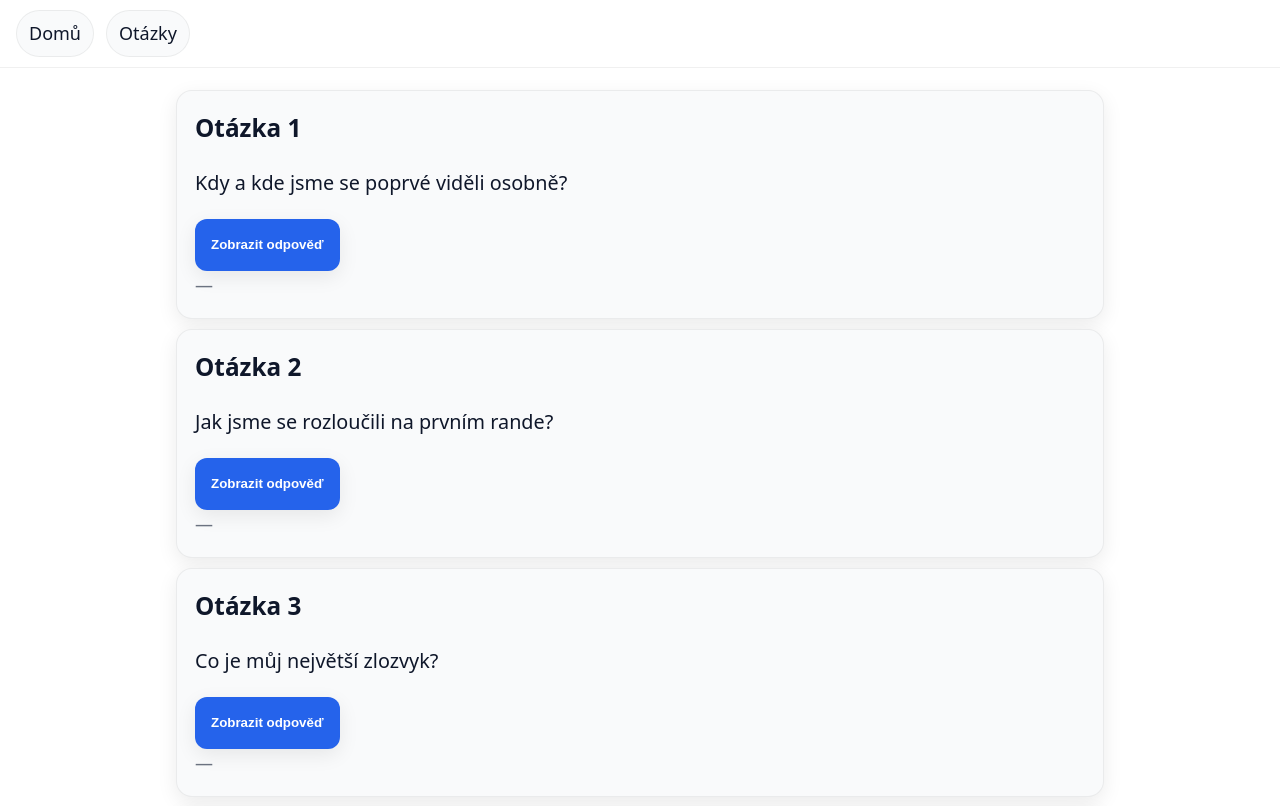
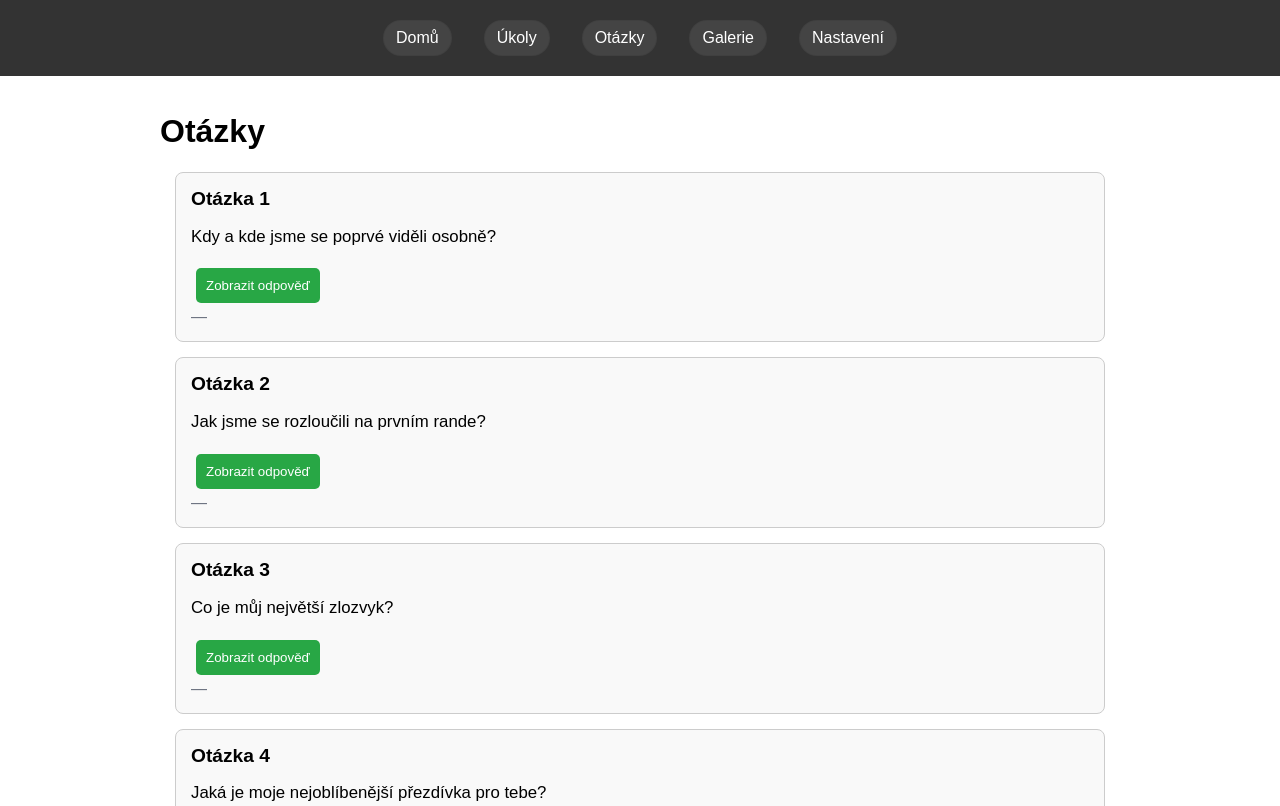
Before and after one commit to danygit123/matej_se_zeni, a plain HTML site: page otazky.html in a window 1280 px wide. Shown: the top 806 px of the page. Drawn offline with Linux system fonts and the light colour scheme.

Commit message:
Add files via upload

```diff
--- a/otazky.html
+++ b/otazky.html
@@ -4,53 +4,21 @@
   <meta charset="UTF-8">
   <meta name="viewport" content="width=device-width, initial-scale=1">
   <title>Otázky</title>
-  <style>
-    :root{
-      --bg:#ffffff; --text:#0f172a; --muted:#6b7280; --primary:#2563eb; --card:#f9fafb;
-      --radius:16px; --shadow:0 6px 20px rgba(0,0,0,.08);
-    }
-    @media (prefers-color-scheme: dark){
-      :root{ --bg:#0b1020; --text:#e5e7eb; --muted:#9ca3af; --card:#111827; --primary:#3b82f6; }
-    }
-    *{ box-sizing:border-box; }
-    html{ font-size:18px; }
-    body{ margin:0; background:var(--bg); color:var(--text);
-      font-family: system-ui, -apple-system, Segoe UI, Roboto, Ubuntu, Cantarell, Noto Sans, Arial; line-height:1.6; }
-    a{ color:inherit; text-decoration:none; } a:hover{ text-decoration:none; } a:visited{ color:inherit; }
-
-    header{ position:sticky; top:0; z-index:10; background:color-mix(in srgb, var(--bg) 92%, transparent);
-      border-bottom:1px solid rgba(0,0,0,.06); backdrop-filter:blur(6px); }
-    .topnav{ display:flex; gap:12px; padding:10px 16px; overflow:auto; }
-    .topnav a{ padding:8px 12px; border-radius:999px; white-space:nowrap; border:1px solid rgba(0,0,0,.06); background:var(--card); }
-
-    .container{ width:100%; max-width:960px; margin:0 auto; padding:12px 16px 32px; }
-    .muted{ color:var(--muted); }
-
-    .btn{
-      display:inline-flex; align-items:center; justify-content:center; min-height:52px; padding:12px 16px;
-      border-radius:12px; border:0; background:var(--primary); color:#fff; font-weight:800; cursor:pointer; box-shadow:var(--shadow);
-    }
-    .btn-secondary{ background:#6b7280; }
-    .btn:active{ transform:scale(.98); }
-
-    .question{ background:var(--card); border:1px solid rgba(0,0,0,.06); border-radius:16px; padding:18px; margin:10px 0; box-shadow:var(--shadow); }
-    .question h2{ margin:0 0 6px; font-size:1.35rem; }
-    .question .q-text{ font-size:1.1rem; }
-    .answer{ background:rgba(0,0,0,.03); padding:12px; border-radius:12px; }
-    @media (prefers-color-scheme: dark){ .answer{ background:rgba(255,255,255,.06); } }
-
-    .actions{ display:flex; gap:8px; flex-wrap:wrap; margin-top:10px; }
-  </style>
+  <link rel="stylesheet" href="styles.css">
 </head>
 <body>
 <header>
   <nav class="topnav">
     <a href="home.html">Domů</a>
+    <a href="index.html">Úkoly</a>
     <a href="otazky.html" aria-current="page">Otázky</a>
+    <a href="gallery.html">Galerie</a>
+    <a href="settings.html">Nastavení</a>
   </nav>
 </header>
 
 <main class="container">
+  <h1>Otázky</h1>
   <div id="questions-container"></div>
 </main>
 
--- a/styles.css
+++ b/styles.css
@@ -114,3 +114,23 @@ button:hover { background: #218838; }
   color:#fff; font-size:2rem; text-shadow:0 2px 8px rgba(0,0,0,.5);
   background:rgba(0,0,0,.45);
 }
+
+/* --- Harmonized layout helpers --- */
+.container{ width:100%; max-width:960px; margin:0 auto; padding:16px; }
+.muted{ color:#6b7280; }
+
+/* Top navigation */
+.topnav{ display:flex; gap:12px; padding:10px 16px; overflow:auto; justify-content:center; }
+.topnav a{ padding:8px 12px; border-radius:999px; white-space:nowrap; border:1px solid rgba(0,0,0,.06); background:#444; }
+[topnav] a[aria-current="page"]{ font-weight:700; }
+
+/* Questions page small bits */
+.question h2{ margin:0 0 6px; font-size:1.2rem; }
+.q-text{ font-size:1.05rem; }
+.actions{ display:flex; gap:8px; flex-wrap:wrap; margin-top:10px; }
+.answer{ background:rgba(0,0,0,.03); padding:12px; border-radius:12px; }
+@media (prefers-color-scheme: dark){ .answer{ background:rgba(255,255,255,.06); } }
+
+/* Gallery grid */
+.gallery-grid{ display:grid; grid-template-columns: repeat(auto-fill, minmax(140px,1fr)); gap:12px; }
+.gallery-layout section{ margin-bottom:24px; }
```
Also changed, not shown: gallery.html (+4 -3 lines), index.html (+6 -3 lines), settings.html (+11 -1 lines).
